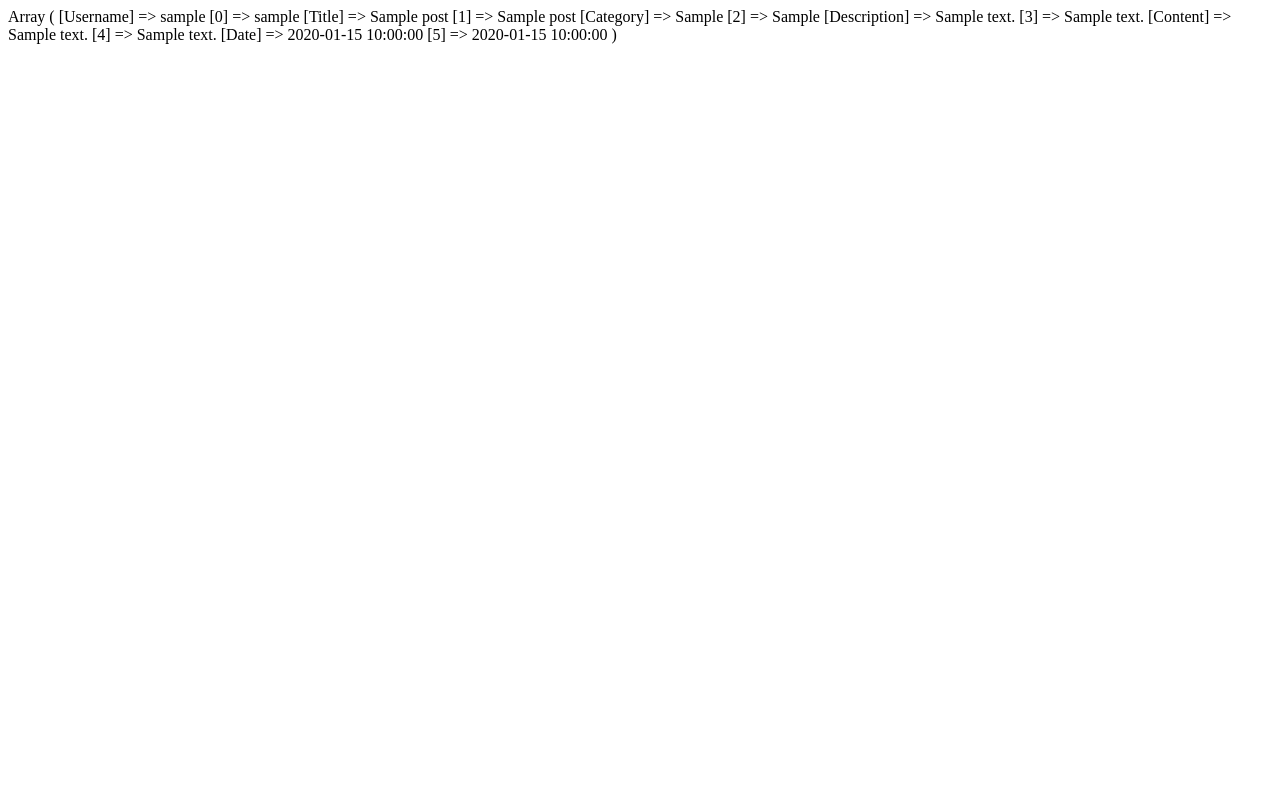
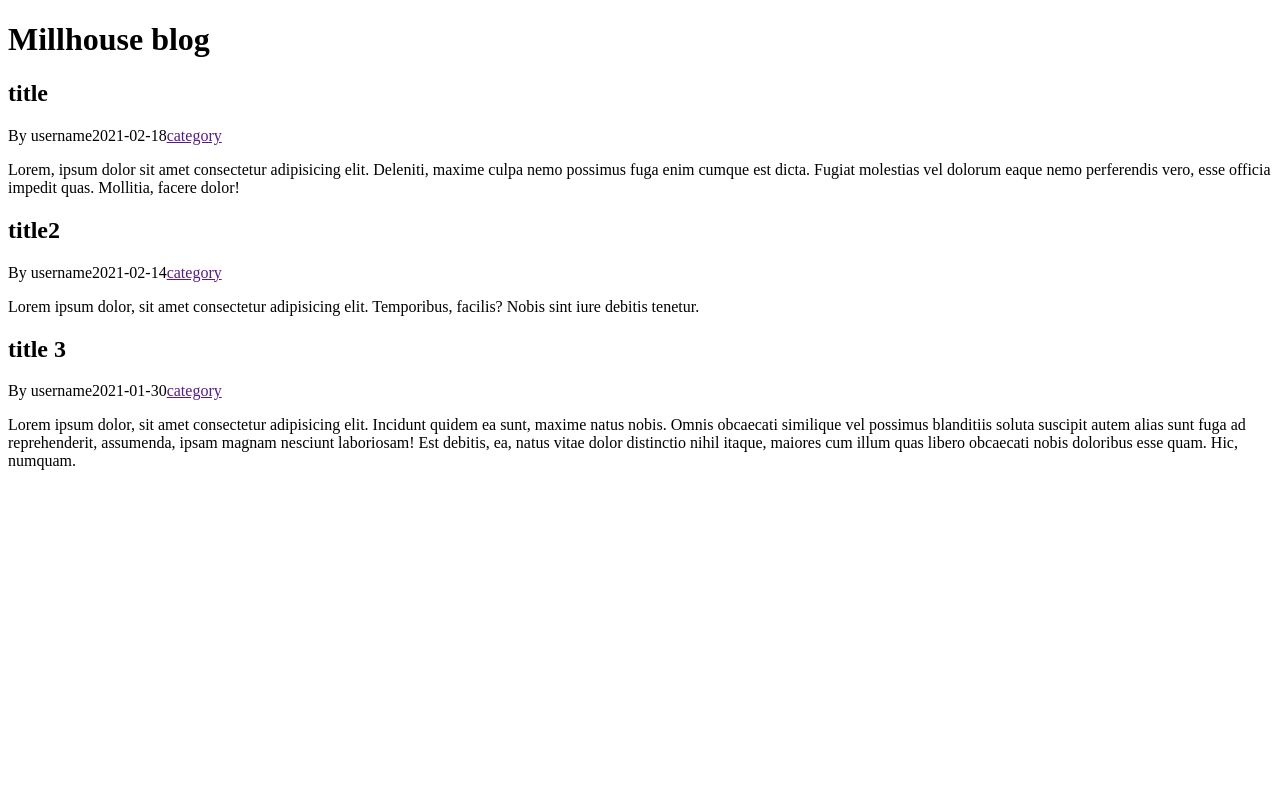
Before and after one commit to th-olsson/CMS_Projekt_Grupp8, a PHP site: page /views/index.php in a window 1280 px wide. Run offline with PHP 8.4, Linux system fonts and the light colour scheme; tables that the repository leaves empty or names only in its code hold one stand-in row (values such as "Sample post").

Commit message:
adds basic example template for blog posts layout

```diff
--- a/views/index.php
+++ b/views/index.php
@@ -1,6 +1,6 @@
 <?php
 //Temporary sandbox for first page. Supposed to take posts from database and display on this page.
-//What should be displayed from post: Author username, Title, Category, Description, Content, Date.
+//What should be displayed from post: Author username, Title, Category, Description, Image, Content, Date.
 
 #Database connection
 $dsn = "mysql:host=localhost;dbname=bloggdb";
@@ -9,7 +9,7 @@ $password = "";
 $pdo = new PDO($dsn, $user, $password);
 
 //SQL - get selected data from all records in posts-table
-$sql = 'SELECT u.Username, p.Title, p.Category, p.Description, p.Content, p.Date FROM posts as p
+$sql = 'SELECT u.Username, p.Title, p.Category, p.Description, p.Image, p.Content, p.Date FROM posts as p
 JOIN users as u WHERE p.UserID = u.ID';
 
 $stm = $pdo->prepare($sql);
@@ -18,7 +18,7 @@ if($stm->execute()){
 
     while($row = $stm->fetch()){
 
-        print_r($row);
+        // print_r($row);
 
     }
 
@@ -39,5 +39,25 @@ if($stm->execute()){
 </head>
 <body>
 
+<h1>Millhouse blog</h1>
+<!-- Example layout for blog posts -->
+<!-- Attributes to insert variables into: <time datetime="$date">,<a href="index.php/category/$categoryUrl">  -->
+<section class="posts-container">
+    <article class="post">
+        <h2 class="post__title">title</h2>
+        <aside class="post__meta"><adress>By username</adress><time datetime="2021-02-18">2021-02-18</time><a href="">category</a></aside>
+        <p class="post__text-content">Lorem, ipsum dolor sit amet consectetur adipisicing elit. Deleniti, maxime culpa nemo possimus fuga enim cumque est dicta. Fugiat molestias vel dolorum eaque nemo perferendis vero, esse officia impedit quas. Mollitia, facere dolor!</p>
+    </article>
+    <article class="post">
+        <h2 class="post__title">title2 </h2>
+        <aside class="post__meta"><adress>By username</adress><time datetime="2021-02-14">2021-02-14</time><a href="">category</a></aside>
+        <p class="post__text-content">Lorem ipsum dolor, sit amet consectetur adipisicing elit. Temporibus, facilis? Nobis sint iure debitis tenetur.</p>
+    </article>    <article class="post">
+        <h2 class="post__title">title 3</h2>
+        <aside class="post__meta"><adress>By username</adress><time datetime="2021-01-30">2021-01-30</time><a href="">category</a></aside>
+        <p class="post__text-content">Lorem ipsum dolor, sit amet consectetur adipisicing elit. Incidunt quidem ea sunt, maxime natus nobis. Omnis obcaecati similique vel possimus blanditiis soluta suscipit autem alias sunt fuga ad reprehenderit, assumenda, ipsam magnam nesciunt laboriosam! Est debitis, ea, natus vitae dolor distinctio nihil itaque, maiores cum illum quas libero obcaecati nobis doloribus esse quam. Hic, numquam.</p>
+    </article>
+</section>
+
 </body>
 </html>
```
